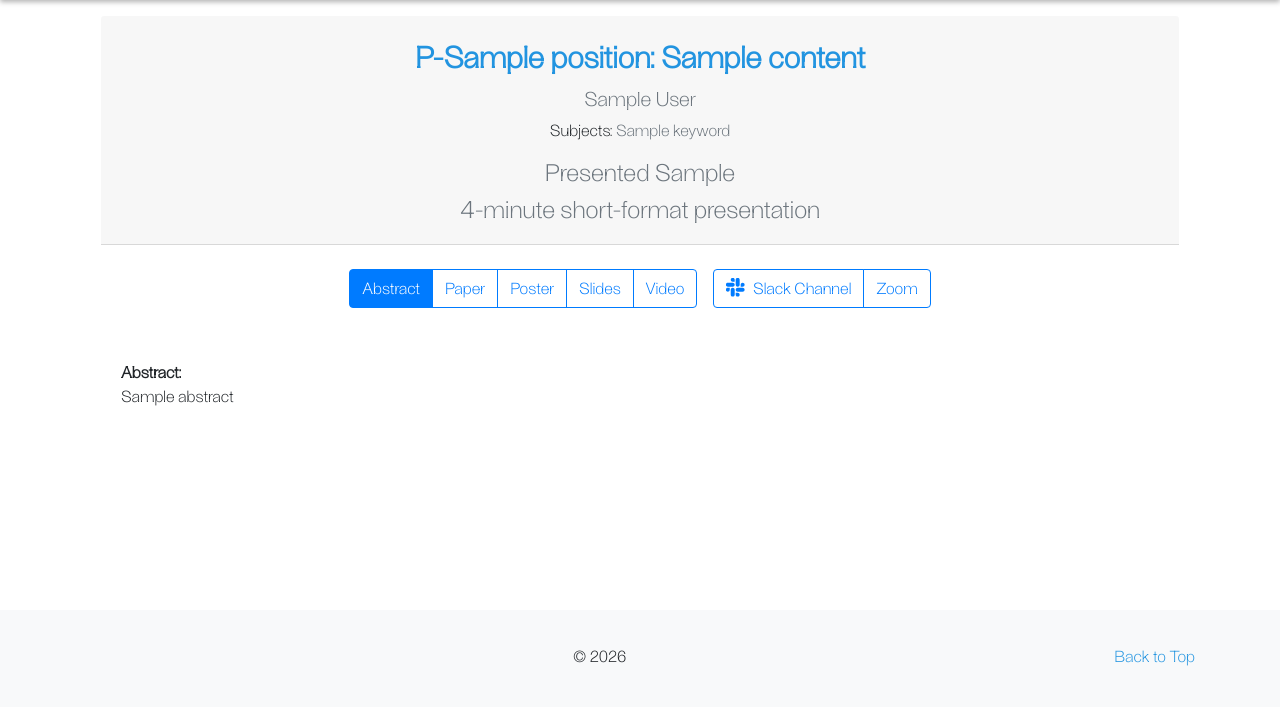
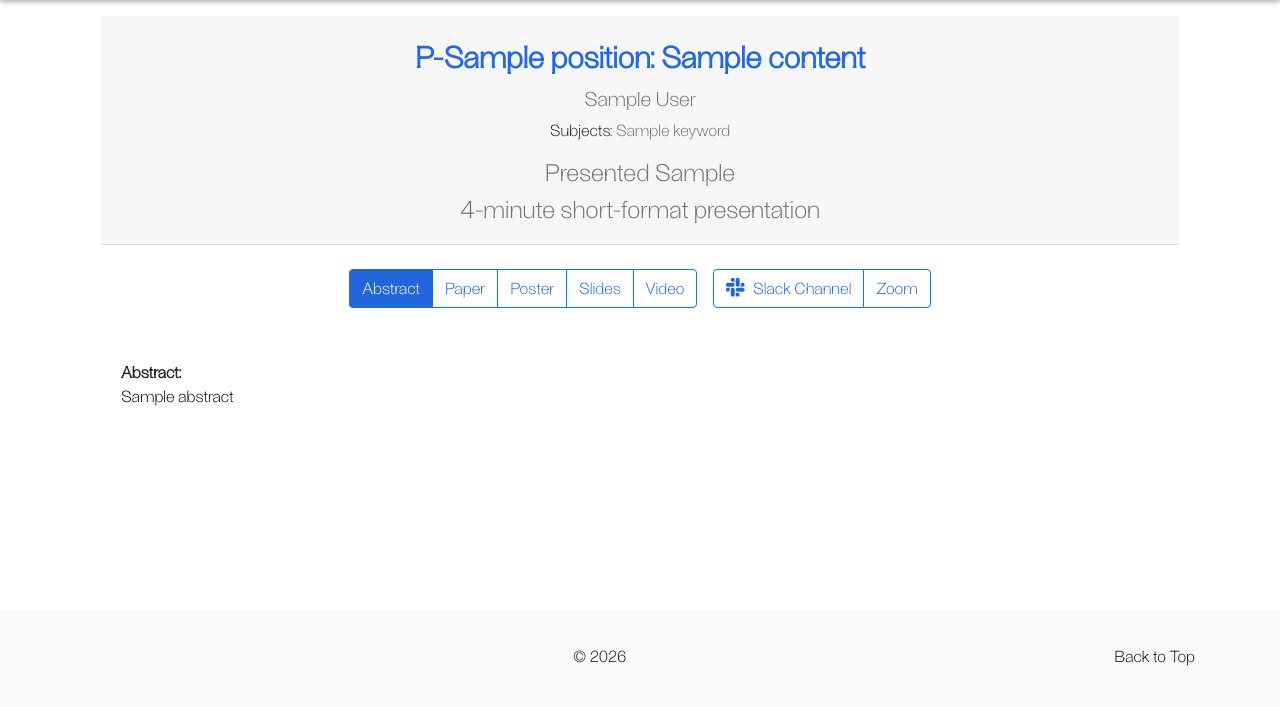
Before and after one commit to Daniel-Chin/ISMIR2026-Kit, a Flask app: template templates/poster.html in a window 1280 px wide. Shown: the part 34-741 px from the top of the page. Run offline with Flask 3, Linux system fonts and the light colour scheme; the template is opened without the code that fills it: most values are stand-ins (such as "Sample title", 1, 10 or a date in 2020); parts of the project's set-up code (start-up, migrations or seed data) failed here and were passed over; some libraries are stand-ins or nearby versions.

Commit message:
restyle website colors

```diff
--- a/static/css/main.css
+++ b/static/css/main.css
@@ -3,12 +3,24 @@
 }
 
 body a {
-  color: #2294e0;
+  color: #111111;
 }
 
 body a:hover {
   color: #2294e0;
   text-decoration: none;
+}
+
+.btn-secondary,
+.btn-outline-secondary.active,
+.btn-outline-secondary:not(:disabled):not(.disabled):active,
+.show > .btn-outline-secondary.dropdown-toggle {
+  background-color: #444444 !important;
+  border-color: #444444 !important;
+}
+
+.navbar-light .navbar-nav .active > .nav-link {
+  font-weight: bold;
 }
 
 h2,
@@ -131,7 +143,8 @@ body {
 }
 
 body .nav-pills .nav-link.active {
-  background-color: #bed972;
+  background-color: #555;
+  color: #fff !important;
 }
 
 .container {
@@ -201,7 +214,7 @@ h3.card-subtitle.text-muted {
 
 .main-title {
   font-weight: 700;
-  color: #2294e0;
+  color: #2266ee;
   font-family: "Ambiant";
 }
 
@@ -301,6 +314,9 @@ tr.fc-list-item {
   height: 4.5em;
   overflow: hidden;
 }
+#abstractExample > p {
+  color: #030303;
+}
 
 #abstractExample.collapsing {
   height: 4.5em;
@@ -354,3 +370,30 @@ body .carousel-control-prev {
     -webkit-text-fill-color: green;
   }
 }
+
+/* less saturated blue */
+.btn-primary,
+.btn-outline-primary
+{
+  color: #26d !important;
+  background-color: #fff !important;
+}
+
+.btn-primary:hover,
+.btn-outline-primary:hover,
+.btn-outline-primary:not(:disabled):not(.disabled).active,
+.btn-outline-primary:not(:disabled):not(.disabled):active,
+.show > .btn-outline-primary.dropdown-toggle {
+  background-color: #26d !important;
+  border-color: #26d !important;
+  color: #fff !important;
+}
+
+#zoom-join-button{
+  color: #fff !important;
+  background-color: #26d !important;
+}
+
+#zoom-join-button:hover {
+  background-color: #03b !important;
+}
--- a/static/js/lbds.js
+++ b/static/js/lbds.js
@@ -325,7 +325,7 @@ const card_html = openreview => {
         <a href="lbd_${openreview.id}.html"><div class="pp-card pp-mode-` + render_mode + ` ">
             <div class="pp-card-header">
             <div class="checkbox-paper ${openreview.content.read ? 'selected' : ''}" style="display: block;position: absolute; bottom:35px;left: 35px;">✓</div>
-            <h5 class="card-title text-muted" align="center">  ${openreview.content.title} </h5>
+            <h5 class="card-title" align="center">  ${openreview.content.title} </h5>
             <h6 class="card-subtitle text-muted" align="center"> ${openreview.content.authors.join(', ')} </h6>
                 ${card_image(openreview, render_mode !== 'list')}
                 ` + button +
--- a/static/js/papers.js
+++ b/static/js/papers.js
@@ -326,7 +326,7 @@ const card_html = (openreview) => {
         <a href="poster_${openreview.id}.html"><div class="pp-card pp-mode-` + render_mode + ` ">
             <div class="pp-card-header" >` +
             `<div class="checkbox-paper ${openreview.content.read ? 'selected' : ''}" style="display: block;position: absolute; bottom:35px;left: 35px;">✓</div>
-                   <h5 class="card-title text-muted" align="center">P${openreview.session}-${openreview.position}: ${openreview.content.title} </h5>
+                   <h5 class="card-title" align="center">P${openreview.session}-${openreview.position}: ${openreview.content.title} </h5>
                 <h6 style="flex-grow: 1;" class="card-subtitle text-muted" align="center">
                         ${openreview.content.authors.join(', ')}
                         <br><br>
```
